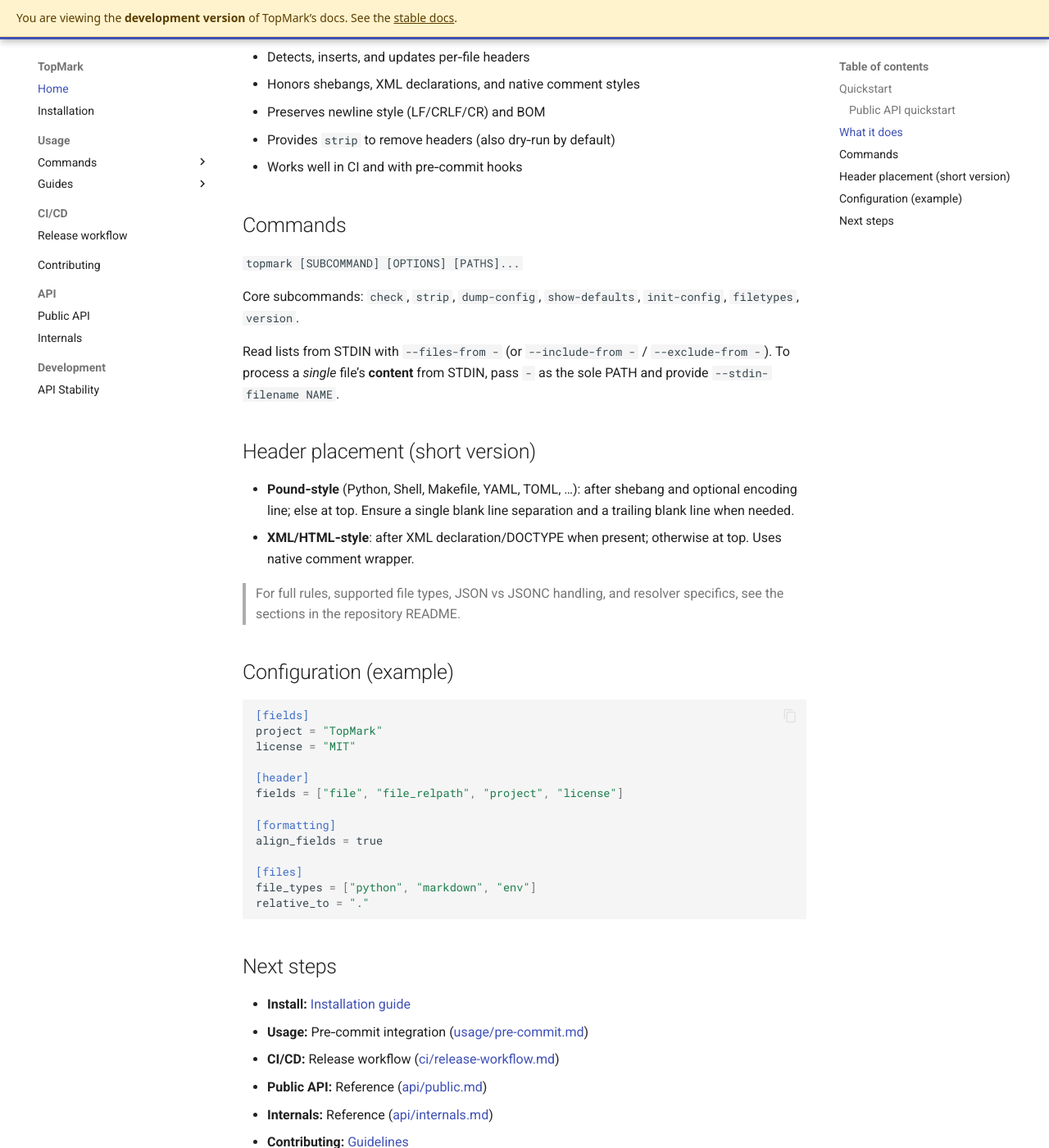
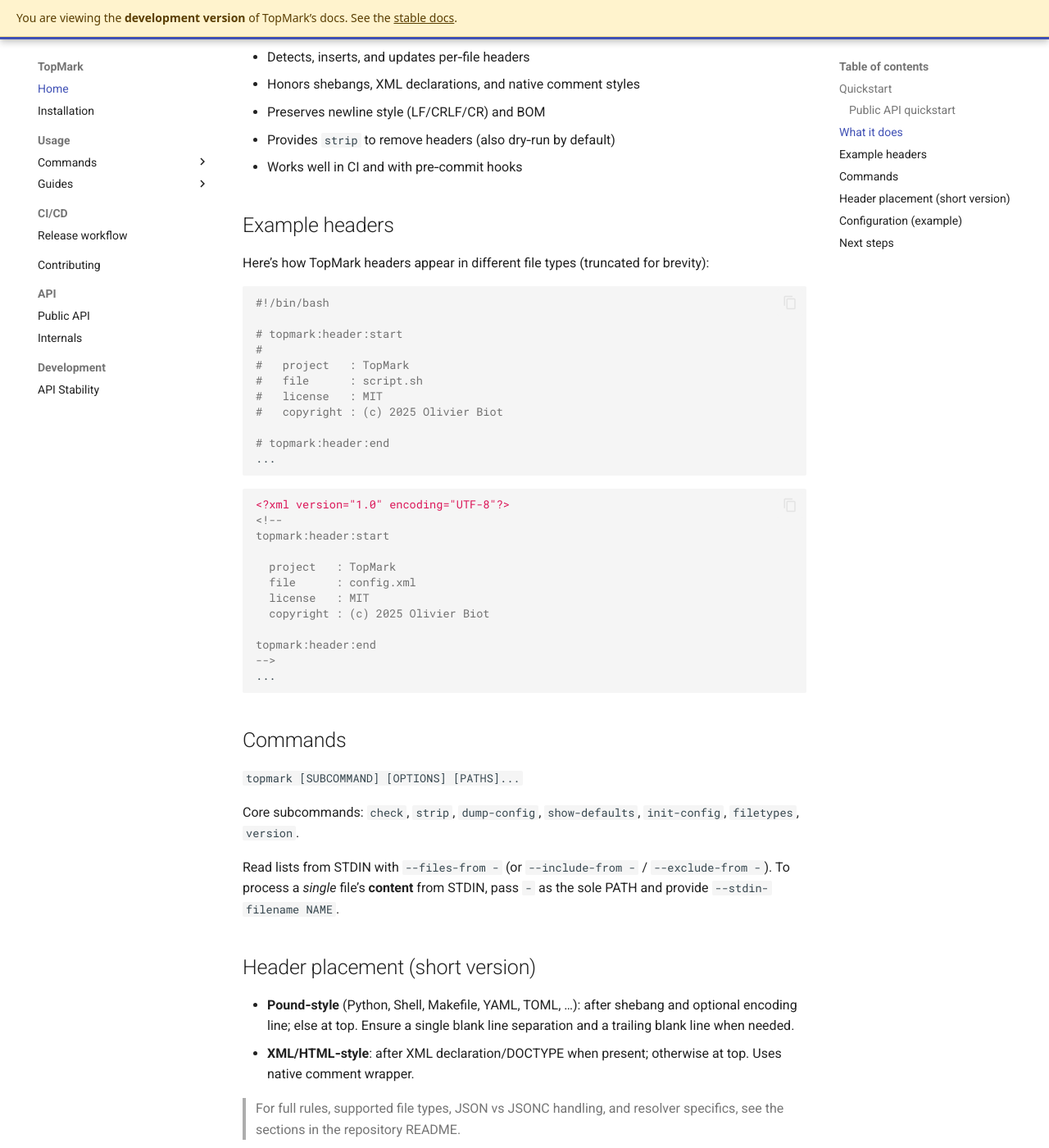
Before and after one commit to shutterfreak/topmark, an MkDocs documentation site: the page built from docs/index.md, in a window 1280 px wide and 1400 px high, scrolled down 767 px. Shown: the whole window at 82% size. Built offline with MkDocs 1.6.1 and Material for MkDocs 9.7.7, drawn with Linux system fonts in a browser that asks for light colours; comment, search, counter and statistics services are not loaded.

Commit message:
docs: add header examples - Enrich `README.md` and `docs/index.md` with concrete header examples (bash, XML, JS)

````diff
--- a/docs/index.md
+++ b/docs/index.md
@@ -46,6 +46,39 @@
 - Preserves newline style (LF/CRLF/CR) and BOM
 - Provides `strip` to remove headers (also dry‑run by default)
 - Works well in CI and with pre‑commit hooks
+
+## Example headers
+
+Here’s how TopMark headers appear in different file types (truncated for brevity):
+
+```bash
+#!/bin/bash
+
+# topmark:header:start
+#
+#   project   : TopMark
+#   file      : script.sh
+#   license   : MIT
+#   copyright : (c) 2025 Olivier Biot
+
+# topmark:header:end
+...
+```
+
+```xml
+<?xml version="1.0" encoding="UTF-8"?>
+<!--
+topmark:header:start
+
+  project   : TopMark
+  file      : config.xml
+  license   : MIT
+  copyright : (c) 2025 Olivier Biot
+
+topmark:header:end
+-->
+...
+```
 
 ## Commands
 
````
Also changed, not shown: README.md (+50 -0 lines).
